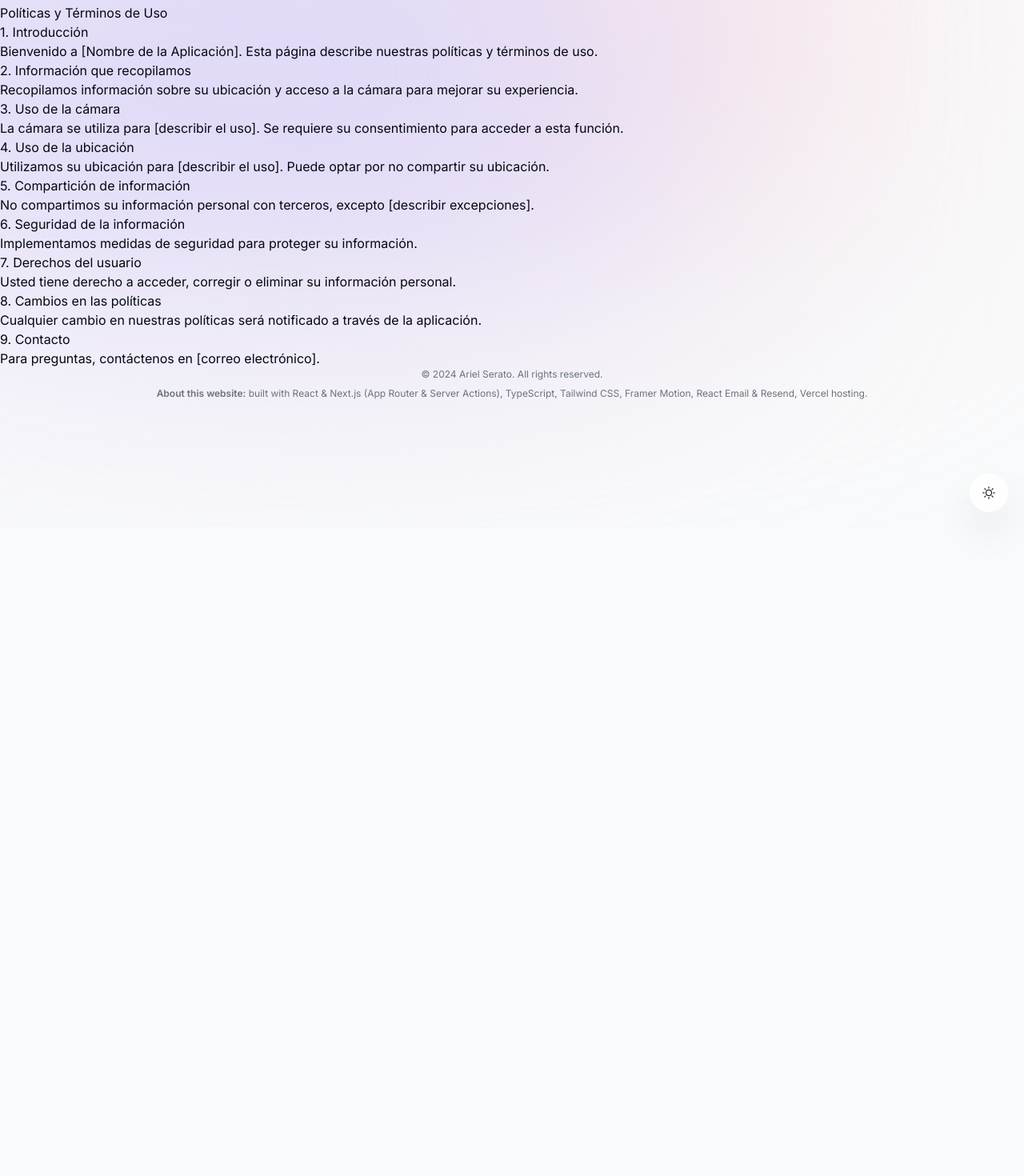
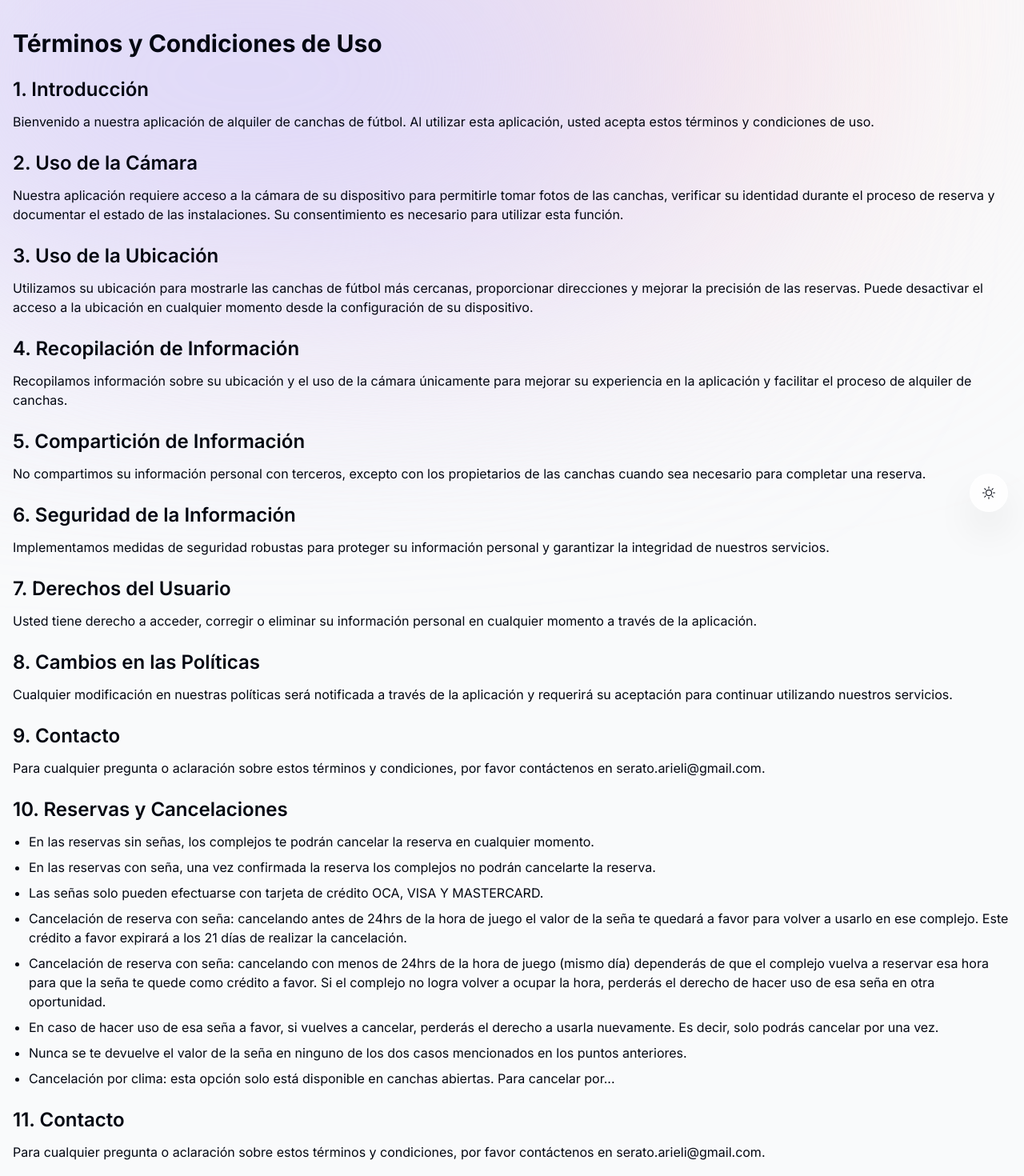
Before and after one commit to Arielcito/Arielcito.github.io, a Next.js app: page /terms-and-condition in a window 1280 px wide. Shown: the part 140-1610 px from the top of the page at 80% size. Before the commit the page ends 800 px from the top, so only its background shows below. Built offline with nearby package versions, Linux system fonts and the light colour scheme.

Commit message:
update terms and conditions

```diff
--- a/app/page.tsx
+++ b/app/page.tsx
@@ -6,6 +6,7 @@ import Intro from "@/components/intro";
 import Projects from "@/components/projects";
 import SectionDivider from "@/components/section-divider";
 import Skills from "@/components/skills";
+import Link from 'next/link';
 
 export default function Home() {
   return (
@@ -19,6 +20,7 @@ export default function Home() {
       <Experience />
       <SectionDivider />
       <Contact />
+      <Link href="/terms-and-condition">Términos y Condiciones</Link>
     </main>
   );
 }
--- a/app/terms-and-condition/page.tsx
+++ b/app/terms-and-condition/page.tsx
@@ -1,44 +1,56 @@
-import React from 'react';
-import Head from 'next/head';
+import type { Metadata } from 'next';
 
-const TermsOfUse: React.FC = () => {
+export const metadata: Metadata = {
+    title: 'Términos y Condiciones',
+    description: 'Políticas y términos de uso de la aplicación de alquiler de canchas de fútbol.',
+}
+
+export default function TermsOfUse() {
     return (
-        <>
-            <Head>
-                <title>Términos de Uso</title>
-                <meta name="description" content="Políticas y términos de uso de la aplicación." />
-            </Head>
-            <div>
-                <h1>Políticas y Términos de Uso</h1>
-                <h2>1. Introducción</h2>
-                <p>Bienvenido a [Nombre de la Aplicación]. Esta página describe nuestras políticas y términos de uso.</p>
+        <div className="container mx-auto px-4 py-8">
+            <h1 className="text-3xl font-bold mb-6">Términos y Condiciones de Uso</h1>
 
-                <h2>2. Información que recopilamos</h2>
-                <p>Recopilamos información sobre su ubicación y acceso a la cámara para mejorar su experiencia.</p>
+            <h2 className="text-2xl font-semibold mt-6 mb-3">1. Introducción</h2>
+            <p>Bienvenido a nuestra aplicación de alquiler de canchas de fútbol. Al utilizar esta aplicación, usted acepta estos términos y condiciones de uso.</p>
 
-                <h2>3. Uso de la cámara</h2>
-                <p>La cámara se utiliza para [describir el uso]. Se requiere su consentimiento para acceder a esta función.</p>
+            <h2 className="text-2xl font-semibold mt-6 mb-3">2. Uso de la Cámara</h2>
+            <p>Nuestra aplicación requiere acceso a la cámara de su dispositivo para permitirle tomar fotos de las canchas, verificar su identidad durante el proceso de reserva y documentar el estado de las instalaciones. Su consentimiento es necesario para utilizar esta función.</p>
 
-                <h2>4. Uso de la ubicación</h2>
-                <p>Utilizamos su ubicación para [describir el uso]. Puede optar por no compartir su ubicación.</p>
+            <h2 className="text-2xl font-semibold mt-6 mb-3">3. Uso de la Ubicación</h2>
+            <p>Utilizamos su ubicación para mostrarle las canchas de fútbol más cercanas, proporcionar direcciones y mejorar la precisión de las reservas. Puede desactivar el acceso a la ubicación en cualquier momento desde la configuración de su dispositivo.</p>
 
-                <h2>5. Compartición de información</h2>
-                <p>No compartimos su información personal con terceros, excepto [describir excepciones].</p>
+            <h2 className="text-2xl font-semibold mt-6 mb-3">4. Recopilación de Información</h2>
+            <p>Recopilamos información sobre su ubicación y el uso de la cámara únicamente para mejorar su experiencia en la aplicación y facilitar el proceso de alquiler de canchas.</p>
 
-                <h2>6. Seguridad de la información</h2>
-                <p>Implementamos medidas de seguridad para proteger su información.</p>
+            <h2 className="text-2xl font-semibold mt-6 mb-3">5. Compartición de Información</h2>
+            <p>No compartimos su información personal con terceros, excepto con los propietarios de las canchas cuando sea necesario para completar una reserva.</p>
 
-                <h2>7. Derechos del usuario</h2>
-                <p>Usted tiene derecho a acceder, corregir o eliminar su información personal.</p>
+            <h2 className="text-2xl font-semibold mt-6 mb-3">6. Seguridad de la Información</h2>
+            <p>Implementamos medidas de seguridad robustas para proteger su información personal y garantizar la integridad de nuestros servicios.</p>
 
-                <h2>8. Cambios en las políticas</h2>
-                <p>Cualquier cambio en nuestras políticas será notificado a través de la aplicación.</p>
+            <h2 className="text-2xl font-semibold mt-6 mb-3">7. Derechos del Usuario</h2>
+            <p>Usted tiene derecho a acceder, corregir o eliminar su información personal en cualquier momento a través de la aplicación.</p>
 
-                <h2>9. Contacto</h2>
-                <p>Para preguntas, contáctenos en [correo electrónico].</p>
-            </div>
-        </>
+            <h2 className="text-2xl font-semibold mt-6 mb-3">8. Cambios en las Políticas</h2>
+            <p>Cualquier modificación en nuestras políticas será notificada a través de la aplicación y requerirá su aceptación para continuar utilizando nuestros servicios.</p>
+
+            <h2 className="text-2xl font-semibold mt-6 mb-3">9. Contacto</h2>
+            <p>Para cualquier pregunta o aclaración sobre estos términos y condiciones, por favor contáctenos en serato.arieli@gmail.com.</p>
+
+            <h2 className="text-2xl font-semibold mt-6 mb-3">10. Reservas y Cancelaciones</h2>
+            <ul className="list-disc pl-5 space-y-2">
+                <li>En las reservas sin señas, los complejos te podrán cancelar la reserva en cualquier momento.</li>
+                <li>En las reservas con seña, una vez confirmada la reserva los complejos no podrán cancelarte la reserva.</li>
+                <li>Las señas solo pueden efectuarse con tarjeta de crédito OCA, VISA Y MASTERCARD.</li>
+                <li>Cancelación de reserva con seña: cancelando antes de 24hrs de la hora de juego el valor de la seña te quedará a favor para volver a usarlo en ese complejo. Este crédito a favor expirará a los 21 días de realizar la cancelación.</li>
+                <li>Cancelación de reserva con seña: cancelando con menos de 24hrs de la hora de juego (mismo día) dependerás de que el complejo vuelva a reservar esa hora para que la seña te quede como crédito a favor. Si el complejo no logra volver a ocupar la hora, perderás el derecho de hacer uso de esa seña en otra oportunidad.</li>
+                <li>En caso de hacer uso de esa seña a favor, si vuelves a cancelar, perderás el derecho a usarla nuevamente. Es decir, solo podrás cancelar por una vez.</li>
+                <li>Nunca se te devuelve el valor de la seña en ninguno de los dos casos mencionados en los puntos anteriores.</li>
+                <li>Cancelación por clima: esta opción solo está disponible en canchas abiertas. Para cancelar por...</li>
+            </ul>
+
+            <h2 className="text-2xl font-semibold mt-6 mb-3">11. Contacto</h2>
+            <p>Para cualquier pregunta o aclaración sobre estos términos y condiciones, por favor contáctenos en serato.arieli@gmail.com.</p>
+        </div>
     );
-};
-
-export default TermsOfUse;
+}
--- a/components/submit-btn.tsx
+++ b/components/submit-btn.tsx
@@ -1,8 +1,9 @@
 import React from "react";
 import { FaPaperPlane } from "react-icons/fa";
+import { useState } from "react";
 
 export default function SubmitBtn() {
-  const pending = false;
+  const [pending, setPending] = useState(false);
 
   return (
     <button
```
